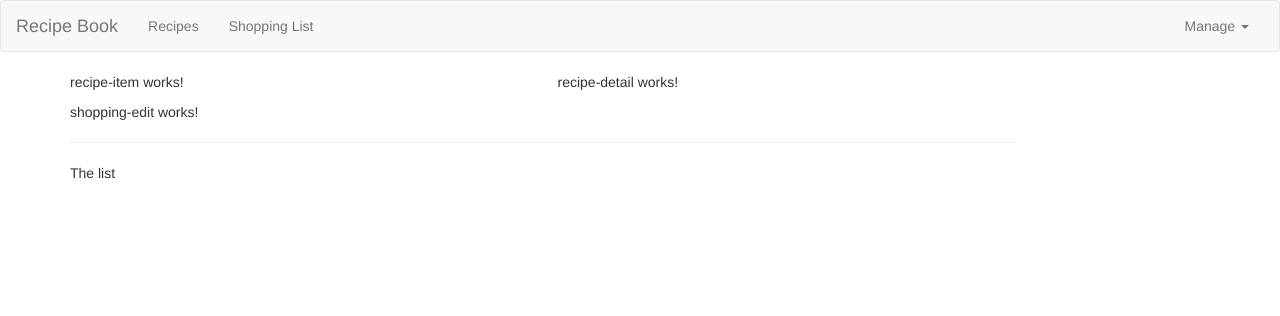
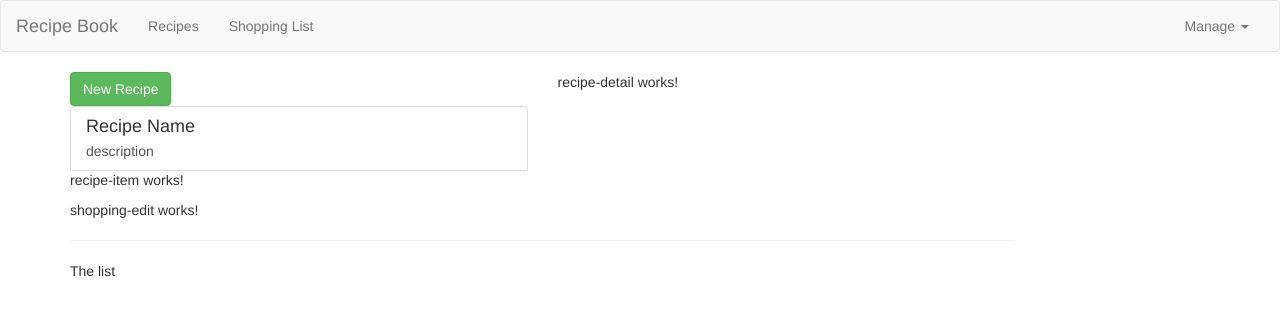
Before and after one commit to nimishawilson/learn-angular-course-project, an Angular app: page / in a window 1280 px wide. Shown: the top 316 px of the page. Built offline with nearby package versions, Linux system fonts and the light colour scheme.

Commit message:
add content to recipe component

```diff
--- a/src/app/recipes/recipe-list/recipe-list.component.html
+++ b/src/app/recipes/recipe-list/recipe-list.component.html
@@ -1 +1,21 @@
-<app-recipe-item></app-recipe-item>
+<div class="row">
+<div class="col-xs-12">
+    <button class="btn btn-success">New Recipe</button>
+</div>
+</div>
+<div class="row">
+    <div class="col-xs-12">
+        <a href="#" class="list-group-item clearfix">
+            <div class="pull-left">
+                <h4 class="list-group-item-heading"> Recipe Name </h4>
+                <p class="list-group-item-text">
+                    description
+                </p>
+            </div>
+            <span class="pull-right">
+                <img src="" class="img responsive" alt="" style="max-height: 50px;">
+            </span>
+             </a>
+            <app-recipe-item></app-recipe-item>
+    </div>
+</div>
--- a/src/app/recipes/recipe-list/recipe-list.component.ts
+++ b/src/app/recipes/recipe-list/recipe-list.component.ts
@@ -1,4 +1,5 @@
 import { Component, OnInit } from '@angular/core';
+import { Recipe } from '../recipe.model';
 
 @Component({
   selector: 'app-recipe-list',
@@ -6,6 +7,9 @@
   styleUrls: ['./recipe-list.component.scss']
 })
 export class RecipeListComponent implements OnInit {
+  recipes:Recipe[] = [
+    new Recipe('A test recipe', 'this is simply a test', 'https://www.cookingclassy.com/wp-content/uploads/2019/09/meatballs-21.jpg')
+  ];
 
   constructor() { }
 
--- /dev/null
+++ b/src/app/recipes/recipe.model.ts
@@ -0,0 +1,14 @@
+
+export class Recipe{
+public name: string;
+public description: string;
+public imagePath: string;
+
+constructor(name:string, desc:string, imagePath:string){
+this.name = name;
+this.description = desc;
+this.imagePath = imagePath;
+
+}
+
+}
```
